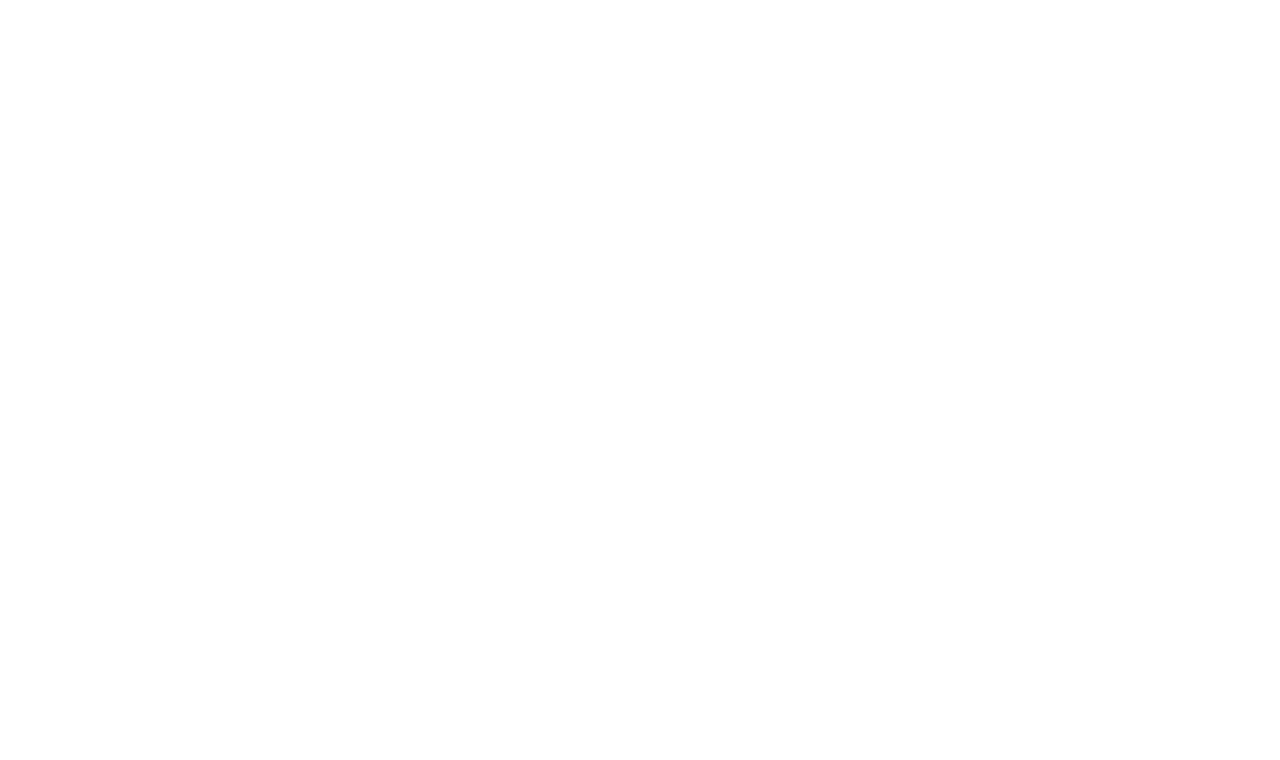
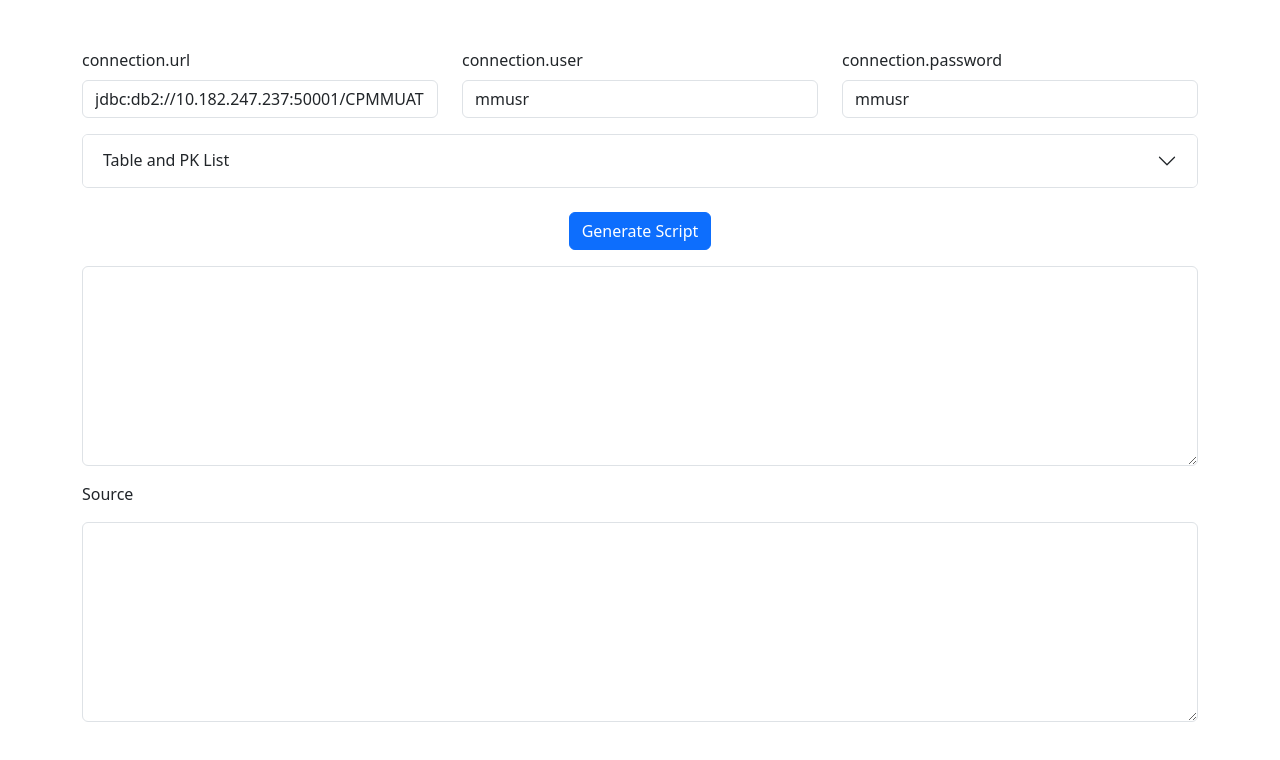
Before and after one commit to nuntawa/nuntawa.github.io, a plain HTML site: page index.html in a window 1280 px wide. Drawn offline with Linux system fonts and the light colour scheme.

Commit message:
Add files via upload

```diff
--- a/index.html
+++ b/index.html
@@ -5,7 +5,7 @@
     <link rel="icon" type="image/svg+xml" href="/icon.jpg" />
     <meta name="viewport" content="width=device-width, initial-scale=1.0" />
     <title>Debezium script generator</title>
-    <script type="module" crossorigin src="/assets/index-DEx6W8Xt.js"></script>
+    <script type="module" crossorigin src="/assets/index-D2LciB2B.js"></script>
     <link rel="stylesheet" crossorigin href="/assets/index-CHxpUr7p.css">
   </head>
   <body>
```
